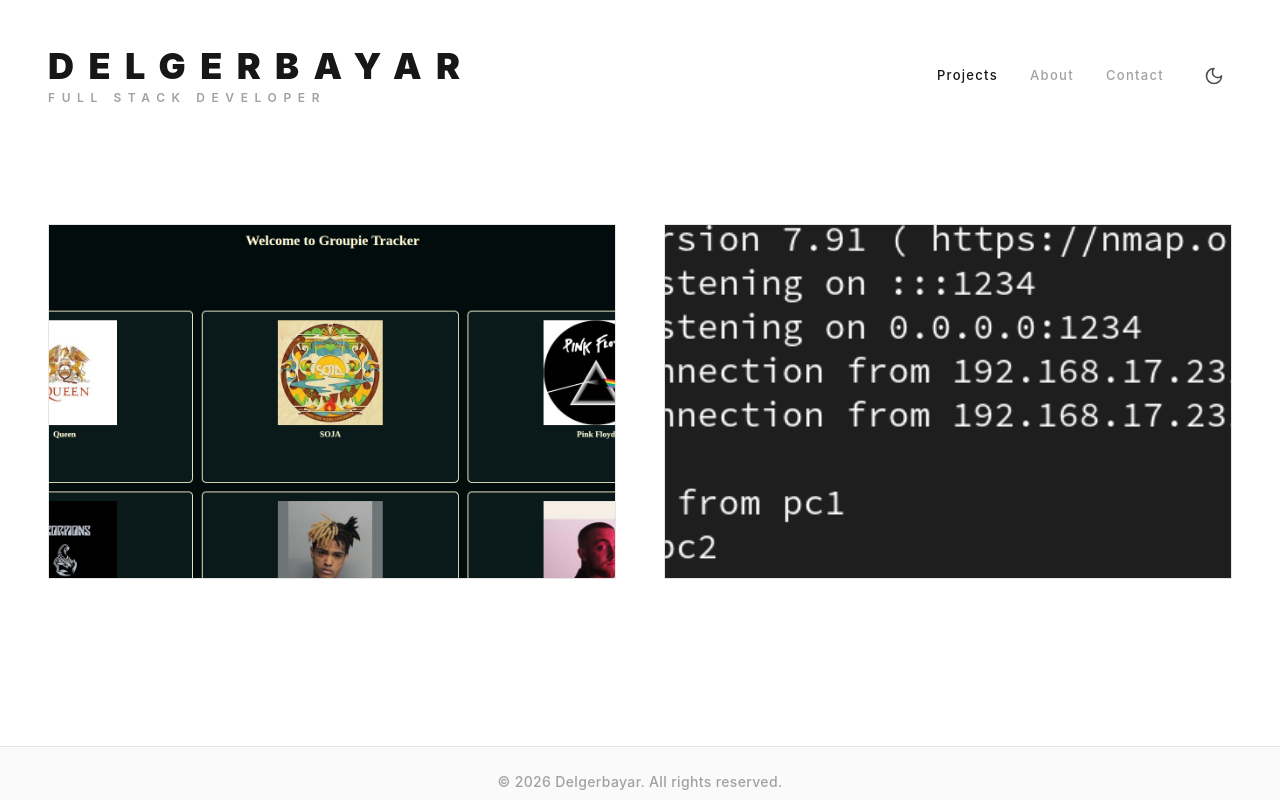
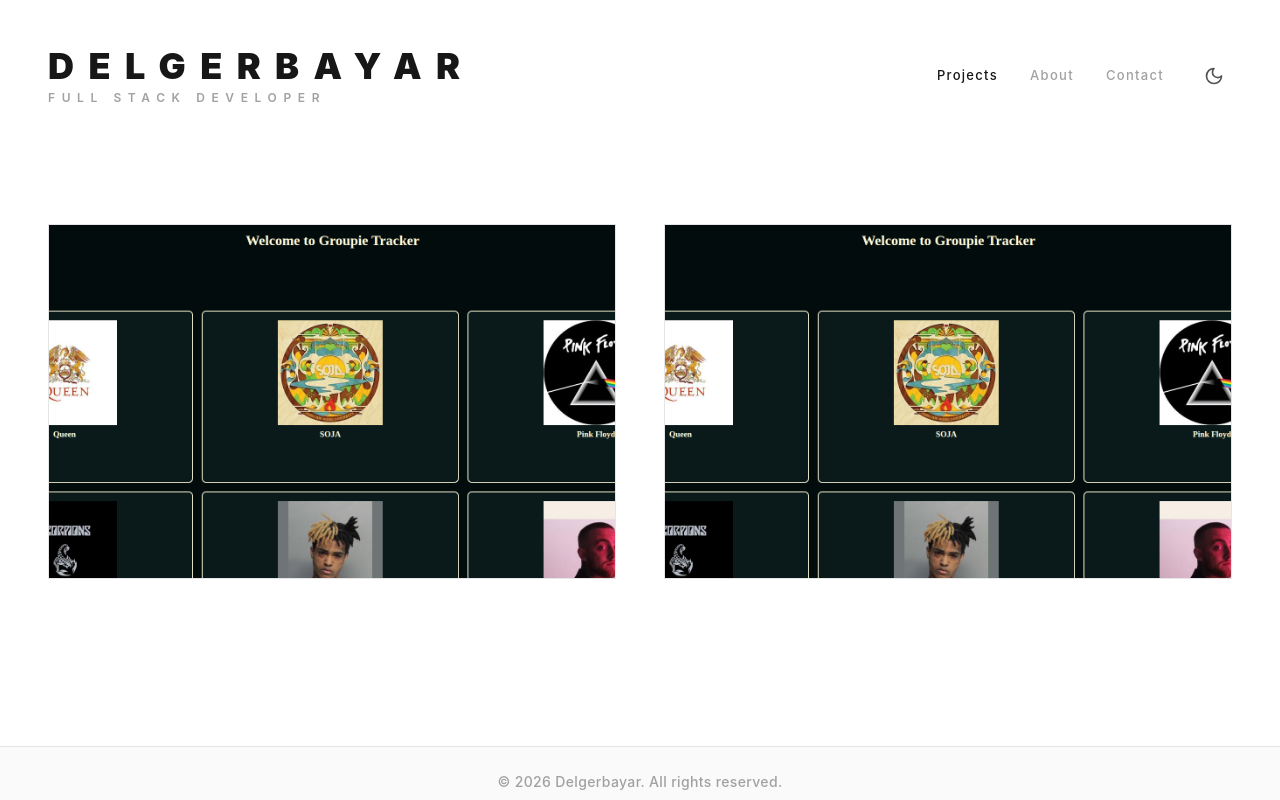
Before and after one commit to Piece0code/portfolio, a React (Vite) app: page /projects in a window 1280 px wide. Built offline with nearby package versions, Linux system fonts and the light colour scheme.

Commit message:
fix:images display

```diff
--- a/app/pages/Projects.tsx
+++ b/app/pages/Projects.tsx
@@ -17,7 +17,7 @@
                 className="group relative block aspect-[16/10] overflow-hidden bg-neutral-100 dark:bg-neutral-800 border border-neutral-200 dark:border-neutral-800 hover:border-neutral-900 dark:hover:border-neutral-600 transition-colors"
               >
                 <ImageWithFallback
-                  src={import.meta.env.BASE_URL + project.image}
+                  src={import.meta.env.BASE_URL + "images/Groupie-tracker/image.png"}
                   alt={project.title}
                   className="w-full h-full object-cover group-hover:scale-105 transition-transform duration-500"
                 />
```
